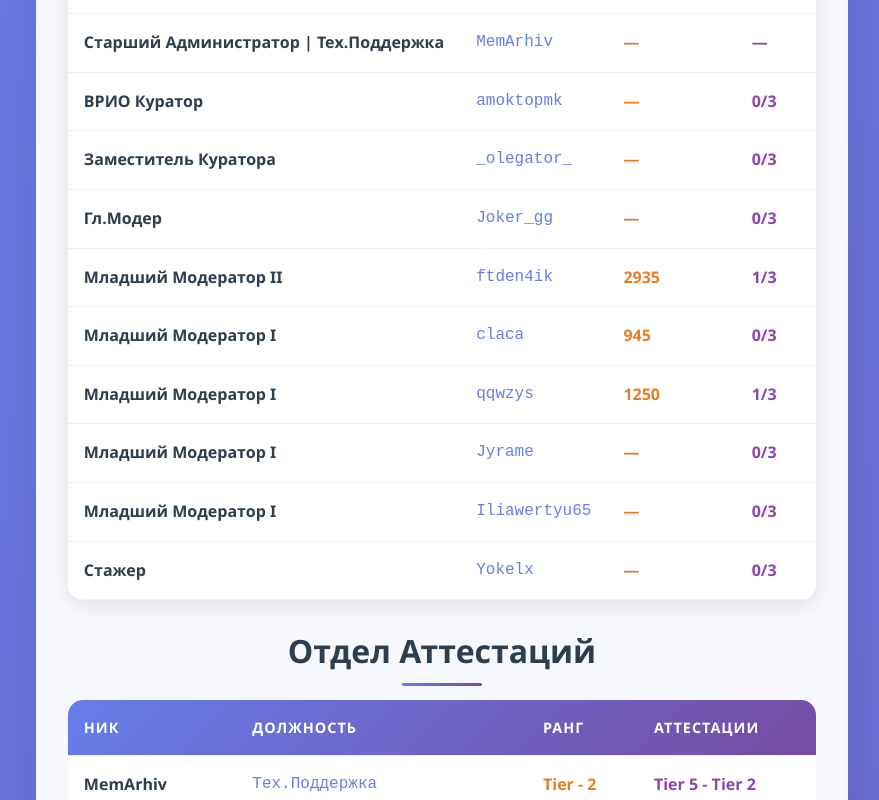
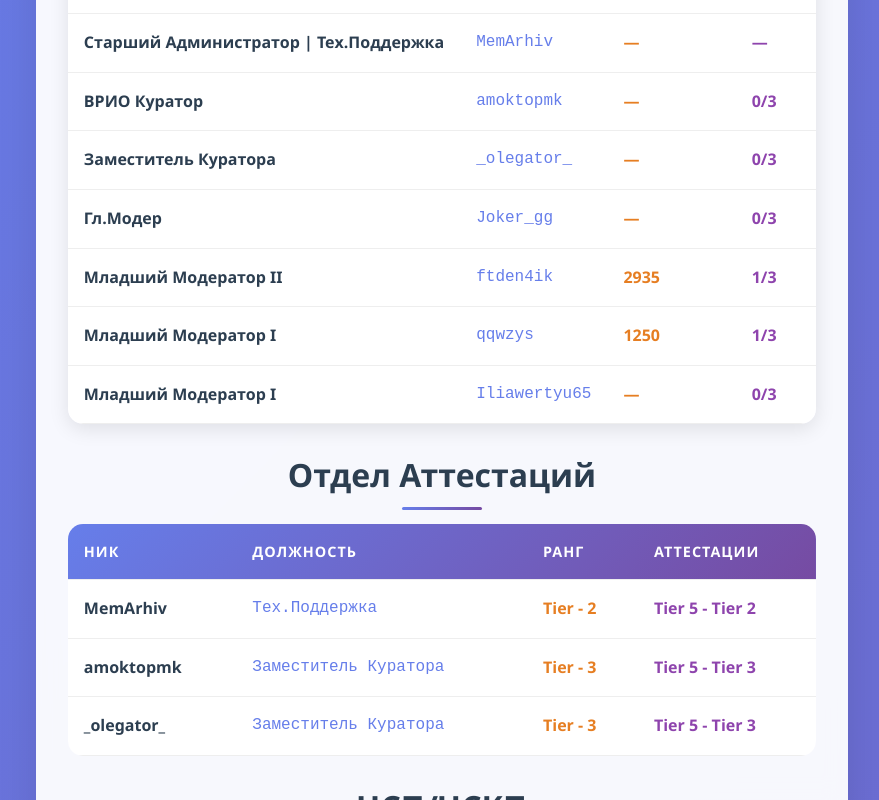
Before and after one commit to evelx-link/adapter, a website built with Vite: page index.html in a window 1280 px wide. Shown: the part 563-1363 px from the top of the page, without its empty margins (198-1077 px from the left). Built offline with nearby package versions, Linux system fonts and the light colour scheme.

Commit message:
Update index.html

```diff
--- a/index.html
+++ b/index.html
@@ -110,21 +110,9 @@
                         </tr>
                         <tr>
                             <td class="position">Младший Модератор I</td>
-                            <td class="nickname">claca</td>
-                            <td class="reputation">945</td>
-                            <td class="warn">0/3</td>
-                        </tr>
-                        <tr>
-                            <td class="position">Младший Модератор I</td>
                             <td class="nickname">qqwzys</td>
                             <td class="reputation">1250</td>
                             <td class="warn">1/3</td>
-                        </tr>
-                        <tr>
-                            <td class="position">Младший Модератор I</td>
-                            <td class="nickname">Jyrame</td>
-                            <td class="reputation">—</td>
-                            <td class="warn">0/3</td>
                         </tr>
                         <tr>
                             <td class="position">Младший Модератор I</td>
@@ -133,11 +121,6 @@
                             <td class="warn">0/3</td>
                         </tr>
                         <tr>
-                            <td class="position">Стажер</td>
-                            <td class="nickname">Yokelx</td>
-                            <td class="reputation">—</td>
-                            <td class="warn">0/3</td>
-                        </tr>
                     </tbody>
                 </table>
             </div>
```
